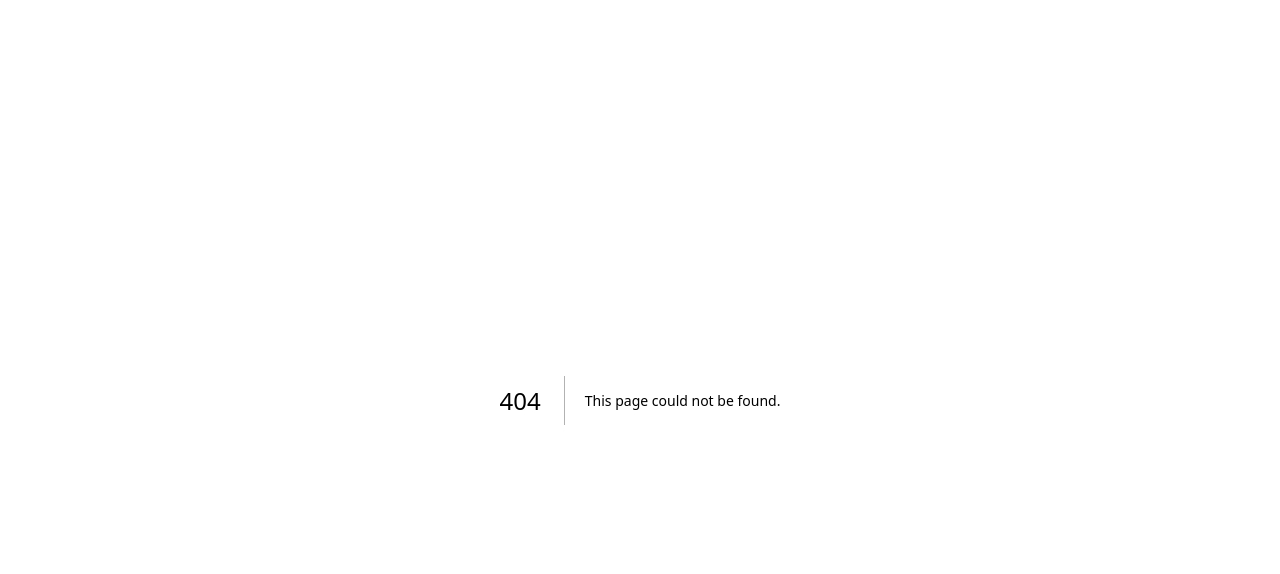
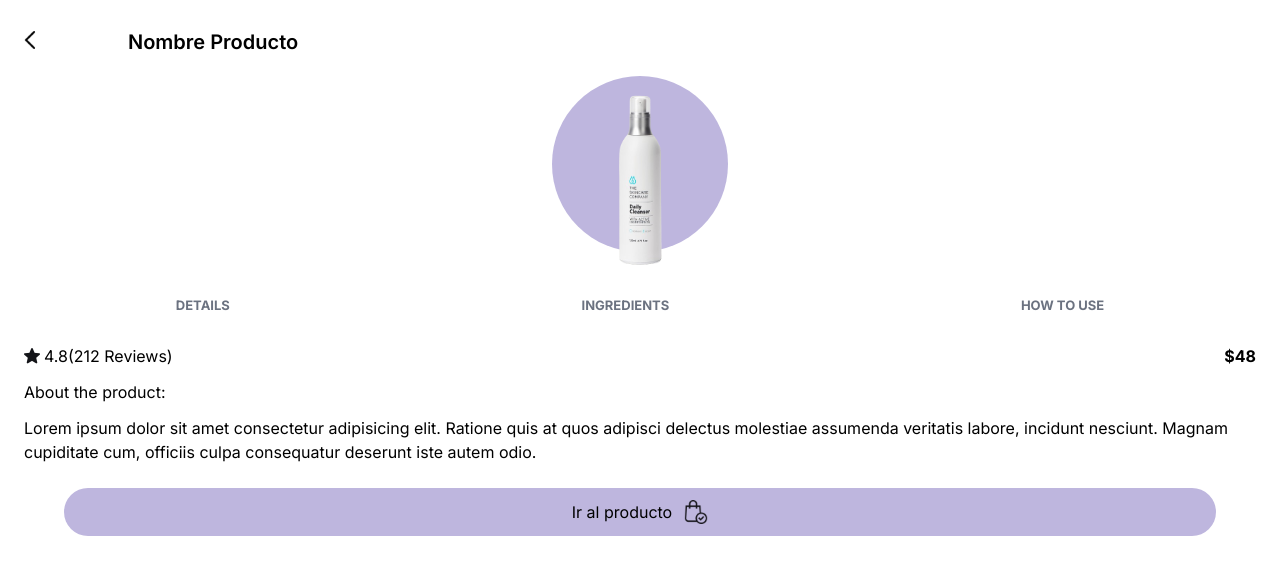
Before and after one commit to RosanneVN/Bubble, a Next.js app: page /product in a window 1280 px wide. Before the commit this address had no page. Shown: the top 574 px of the page. Built offline with nearby package versions, Linux system fonts and the light colour scheme.

Commit message:
create product page

```diff
--- /dev/null
+++ b/src/app/product/page.jsx
@@ -0,0 +1,66 @@
+/* eslint-disable @next/next/no-img-element */
+import Link from "next/link";
+
+export default function Product() {
+  return (
+    <main className="w-full h-[100vh] flex flex-col ">
+      <section className="flex flex-row w-full h-10 px-5 mt-5  relative">
+        <div className="w-6 h-6 absolute top-2">
+          <Link href="/routine">
+            <img src="/icons/atras.png" alt="" />
+          </Link>
+        </div>
+        <div className=" h-6 absolute left-32 top-2">
+          <p className="text-xl font-semibold">Nombre Producto</p>
+        </div>
+      </section>
+      <section className="flex justify-center items-center w-full h-52 ">
+        <div className="bg-[#beb6de] justify-center items-center rounded-[50%] h-44 w-44">
+          {""}
+          <img className=" h-52 w-60 " src="/image/cleaneser.png" alt="" />
+        </div>
+      </section>
+      <section>
+        <div className="font-bold text-[13px] flex justify-around my-7 text-gray-500">
+          <button>DETAILS</button>
+          <button>INGREDIENTS</button>
+          <button>HOW TO USE</button>
+        </div>
+
+        <div className="flex flex-col gap-3">
+          <div className=" flex flex-row justify-between mx-6">
+            <div className="flex flex-row justify-center items-center gap-1">
+              <img className="w-4 h-4" src="/icons/estrella.png" alt="" />
+              <p>4.8(212 Reviews)</p>
+            </div>
+            <div>
+              <p className="font-bold">$48</p>
+            </div>
+          </div>
+
+          <div className="flex flex-col gap-3 mx-6">
+            <p>About the product:</p>
+            <p>
+              Lorem ipsum dolor sit amet consectetur adipisicing elit. Ratione
+              quis at quos adipisci delectus molestiae assumenda veritatis
+              labore, incidunt nesciunt. Magnam cupiditate cum, officiis culpa
+              consequatur deserunt iste autem odio.
+            </p>
+          </div>
+        </div>
+      </section>
+
+      <section className="flex justify-center items-center">
+        <div
+          className="flex flex-row justify-center items-center my-6 bg-[#beb6de] hover:bg-[#362966]
+         w-[90%] rounded-full gap-3 py-3"
+        >
+          <Link href="/product" className="  text-center">
+            Ir al producto
+          </Link>
+          <img className="w-6 h-6" src="/icons/bolsa-de-la-compra.png" alt="" />
+        </div>
+      </section>
+    </main>
+  );
+}
```
